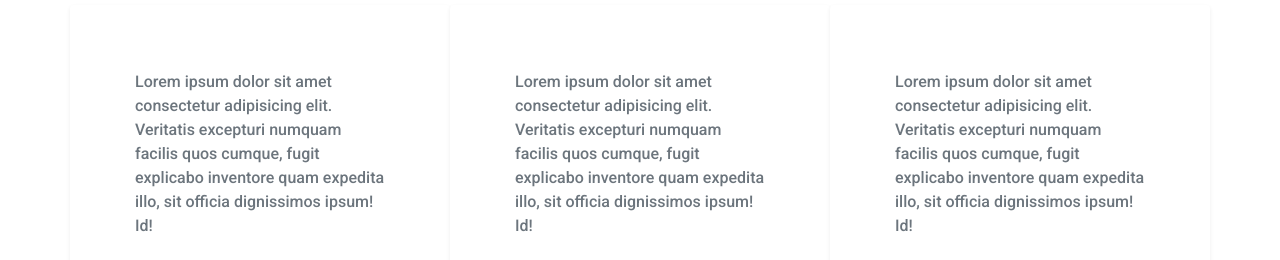
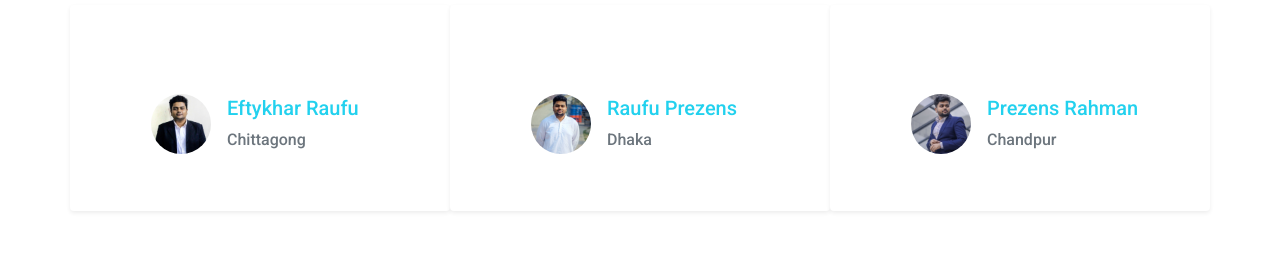
Before and after one commit to iamraufu/raufuhealth, a React (Create React App) app: page / in a window 1280 px wide. Shown: the part 2733-2993 px from the top of the page. Built offline with nearby package versions, Linux system fonts and the light colour scheme.

Commit message:
Testimonial component added

```diff
--- a/src/components/Home/Testimonial/Testimonial.js
+++ b/src/components/Home/Testimonial/Testimonial.js
@@ -1,12 +1,12 @@
 import React from 'react';
 
 const Testimonial = (props) => {
-      const { name, from, img } = props.testimonial;
+      const { quote,name, from, img } = props.testimonial;
 
       return (
             <div className="card shadow-sm col-md-4 p-5">
                   <div className="card-body">
-                        <p className="card-text text-secondary">Lorem ipsum dolor sit amet consectetur adipisicing elit. Veritatis excepturi numquam facilis quos cumque, fugit explicabo inventore quam expedita illo, sit officia dignissimos ipsum! Id!</p>
+                        <p className="card-text text-secondary">{quote}</p>
                   </div>
                   <div className="card-footer d-flex  align-items-center">
                         <img className="mx-3" style={{ borderRadius: '50%' }} src={img} alt="" width="60" />
```
